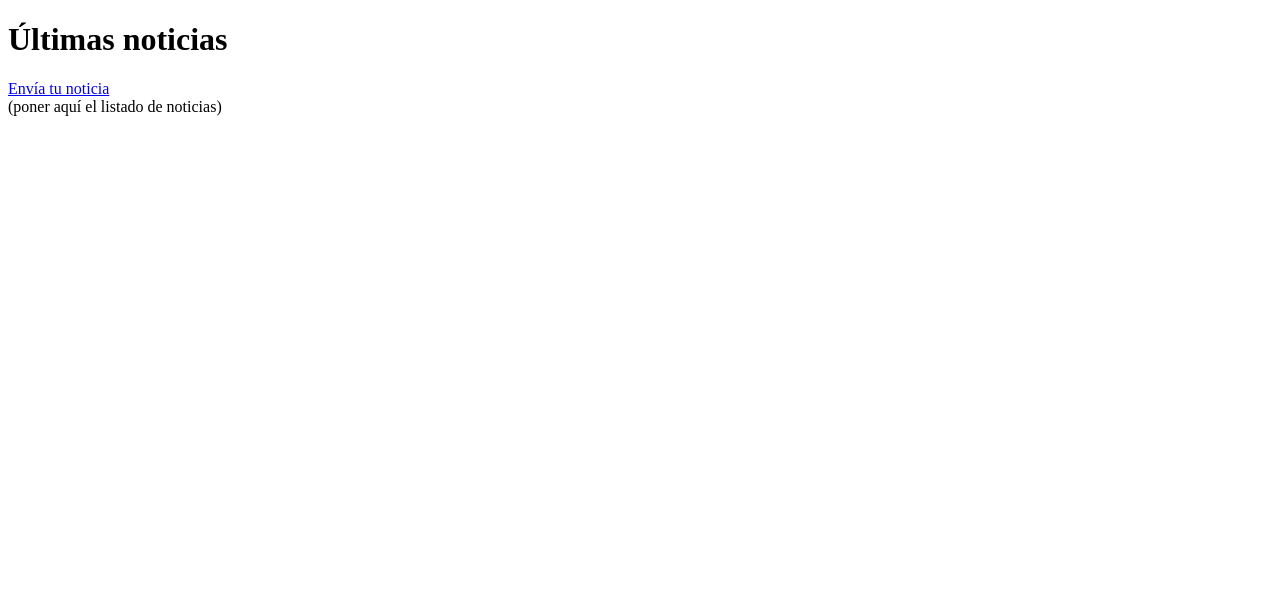
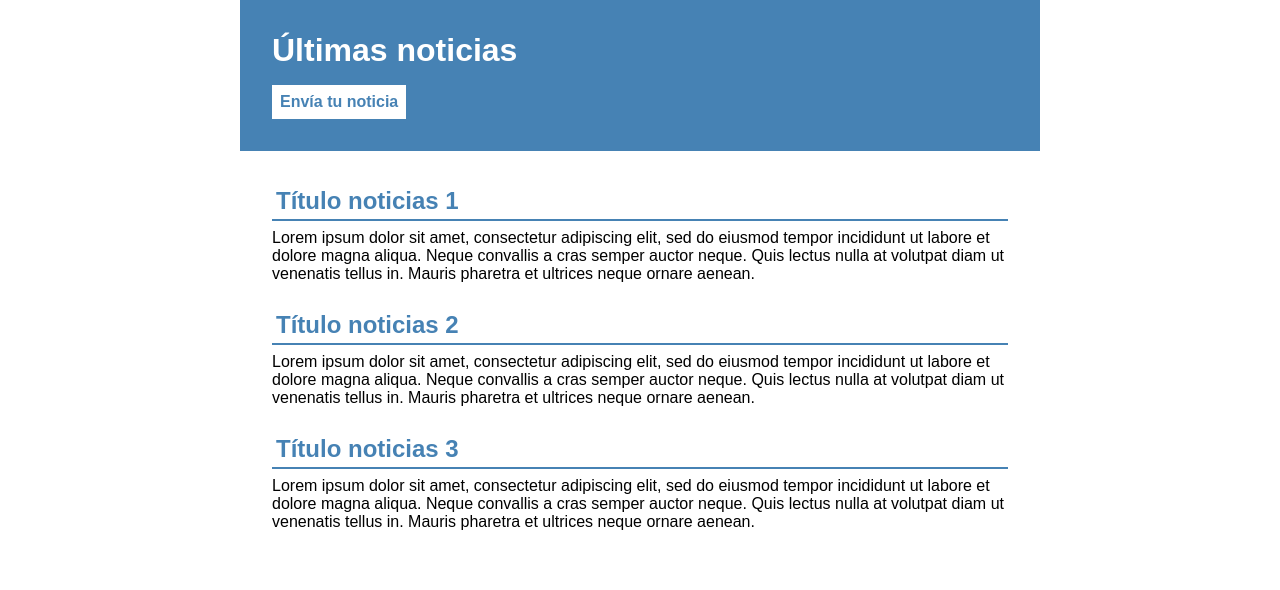
Before and after one commit to alatorracap/semana-02-parejas1, a plain HTML site: page index.html in a window 1280 px wide. Drawn offline with Linux system fonts and the light colour scheme.

Commit message:
index.html completado

```diff
--- a/index.html
+++ b/index.html
@@ -4,6 +4,7 @@
     <meta charset="UTF-8" />
     <title>Portada</title>
     <meta name="viewport" content="width=device-width, initial-scale=1.0" />
+    <link rel="stylesheet" href="./css/style.css" />
   </head>
   <body id="portada">
     <header>
@@ -13,6 +14,41 @@
       </nav>
     </header>
 
-    <main>(poner aquí el listado de noticias)</main>
+    <main>
+      <section>
+        <ul class="lista-noticias">
+          <li>
+            <h2>Título noticias 1</h2>
+            <p>
+              Lorem ipsum dolor sit amet, consectetur adipiscing elit, sed do
+              eiusmod tempor incididunt ut labore et dolore magna aliqua. Neque
+              convallis a cras semper auctor neque. Quis lectus nulla at
+              volutpat diam ut venenatis tellus in. Mauris pharetra et ultrices
+              neque ornare aenean.
+            </p>
+          </li>
+          <li>
+            <h2>Título noticias 2</h2>
+            <p>
+              Lorem ipsum dolor sit amet, consectetur adipiscing elit, sed do
+              eiusmod tempor incididunt ut labore et dolore magna aliqua. Neque
+              convallis a cras semper auctor neque. Quis lectus nulla at
+              volutpat diam ut venenatis tellus in. Mauris pharetra et ultrices
+              neque ornare aenean.
+            </p>
+          </li>
+          <li>
+            <h2>Título noticias 3</h2>
+            <p>
+              Lorem ipsum dolor sit amet, consectetur adipiscing elit, sed do
+              eiusmod tempor incididunt ut labore et dolore magna aliqua. Neque
+              convallis a cras semper auctor neque. Quis lectus nulla at
+              volutpat diam ut venenatis tellus in. Mauris pharetra et ultrices
+              neque ornare aenean.
+            </p>
+          </li>
+        </ul>
+      </section>
+    </main>
   </body>
 </html>
```
